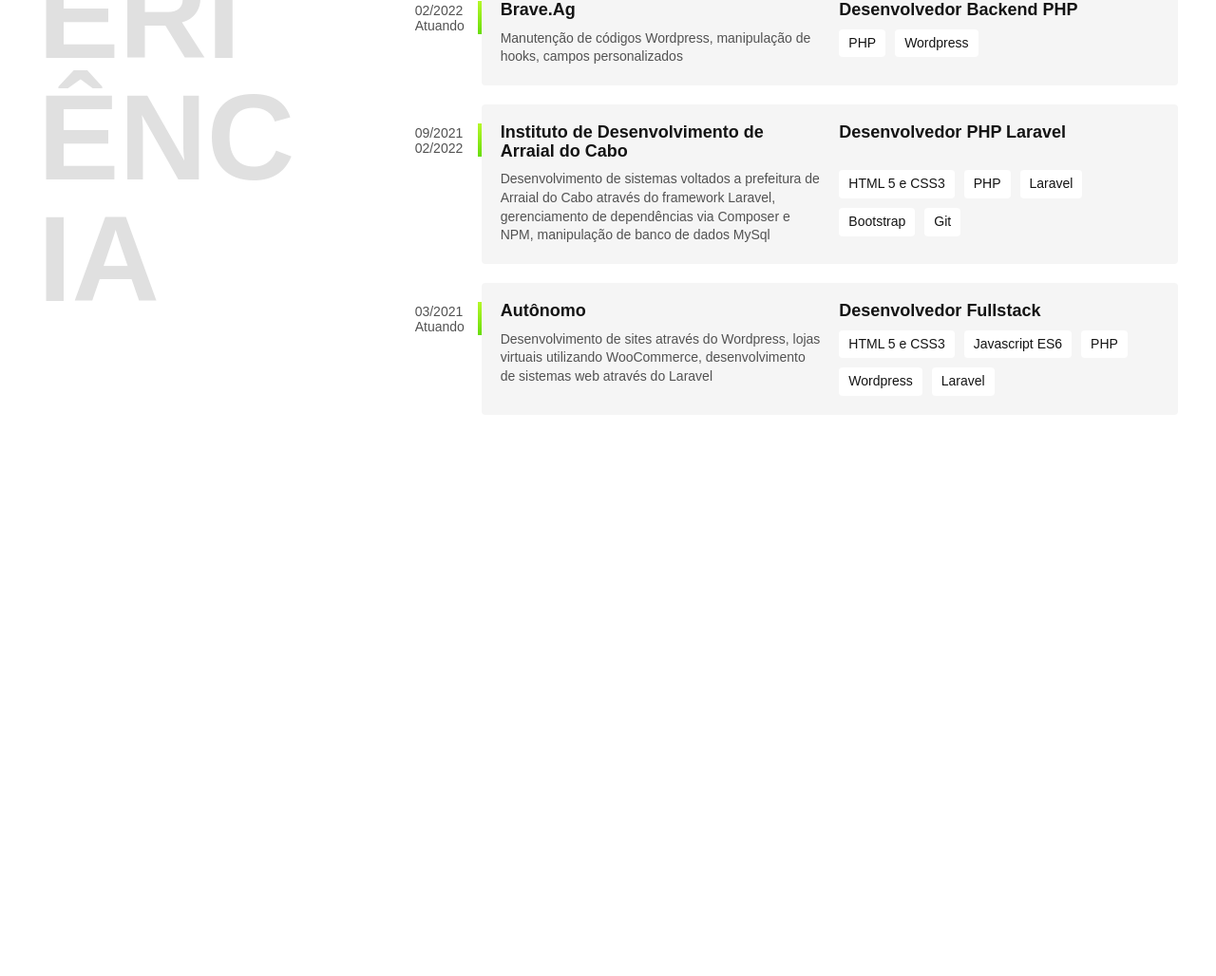
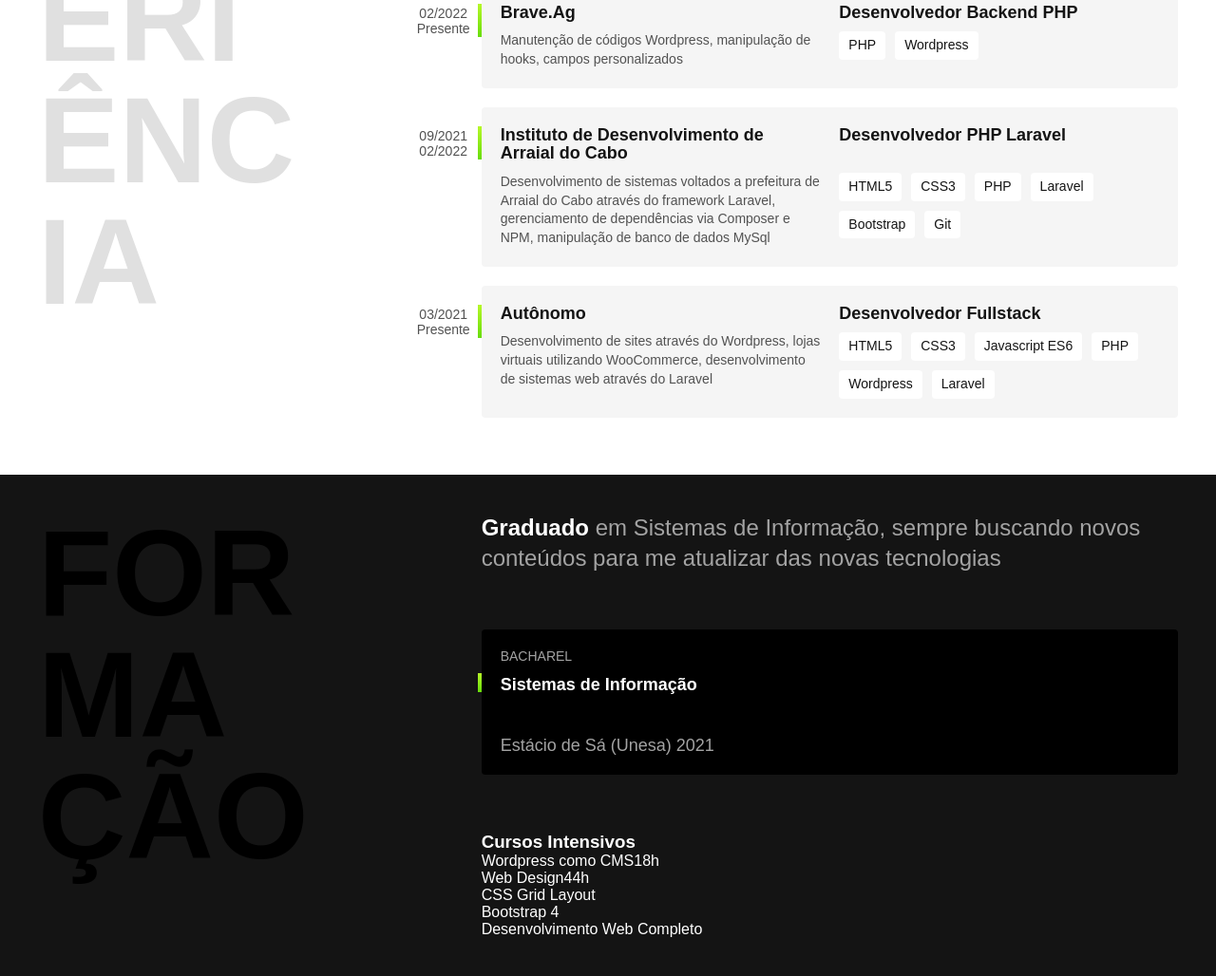
Before and after one commit to lucasfariarj/Portfolio, a plain HTML site: page index.html in a window 1280 px wide. Shown: the part 785-1813 px from the top of the page at 95% size. Before the commit the page ends 1282 px from the top, so only its background shows below. Drawn offline with Linux system fonts and the light colour scheme.

Commit message:
estrutura

```diff
--- a/index.html
+++ b/index.html
@@ -6,13 +6,14 @@
     <meta http-equiv="X-UA-Compatible" content="IE=edge">
     <meta name="viewport" content="width=device-width, initial-scale=1.0">
     <link rel="stylesheet" href="./style/style.css">
+    <script src="https://kit.fontawesome.com/55d8ee30fb.js" crossorigin="anonymous"></script>
     <title>Lucas Dev - Portfólio</title>
 </head>
 
 <body>
 
     <header>
-        <h1>Dev</h1>
+        <img src="./img/lfd.png" alt="Logo LFD" width="80px">
         <nav>
             <ul class="header-menu">
                 <li><a href="#experiencia">Experiência</a></li>
@@ -25,17 +26,17 @@
         <img src="./img/texugo.png" alt="Logo Dev">
         <div>
             <h1>Desenvolvedor Back End PHP Wordpress<br>e Laravel</h1>
-            <p>Olá! Me chamo Lucas e sou desenvolvedor</p>
+            <p>lucas.dasilvafaria@hotmail.com</p>
         </div>
     </main>
 
     <section class="container experiencia" id="experiencia" aria-label="Portfólio">
         <h2 class="subtitulo">Experiência</h2>
         <div>
-            <p class="experiencia-texto">Desenvolvo sites e sistemas web utilizando <strong>HTML</strong>, <strong>CSS</strong> e <strong>Javascript</strong>. Experiência sólida com <strong>PHP</strong> e
+            <p class="texto">Desenvolvo sites e sistemas web utilizando <strong>HTML</strong>, <strong>CSS</strong> e <strong>Javascript</strong>. Experiência sólida com <strong>PHP</strong> e
                 também com as ferramentas <strong>Wordpress</strong> e <strong>Laravel</strong></p>
                 <div class="empresa">
-                    <span class="empresa-ano">02/2022 Atuando</span>
+                    <span class="empresa-ano">02/2022 Presente</span>
                     <h3 class="empresa-titulo">Brave.Ag</h3>
                     <span class="empresa-titulo">Desenvolvedor Backend PHP</span>
                     <p class="empresa-texto">Manutenção de códigos Wordpress, manipulação de hooks, campos personalizados</p>
@@ -51,7 +52,8 @@
                     <p class="empresa-texto">Desenvolvimento de sistemas voltados a prefeitura de Arraial do Cabo através do framework Laravel, gerenciamento
                         de dependências via Composer e NPM, manipulação de banco de dados MySql</p>
                     <ul class="empresa-habilidades">
-                        <li>HTML 5 e CSS3</li>
+                        <li>HTML5</li>
+                        <li>CSS3</li>
                         <li>PHP</li>
                         <li>Laravel</li>
                         <li>Bootstrap</li>
@@ -59,12 +61,13 @@
                     </ul>
                 </div>
                 <div class="empresa">
-                    <span class="empresa-ano">03/2021 Atuando</span>
+                    <span class="empresa-ano">03/2021 Presente</span>
                     <h3 class="empresa-titulo">Autônomo</h3>
                     <span class="empresa-titulo">Desenvolvedor Fullstack</span>
                     <p class="empresa-texto">Desenvolvimento de sites através do Wordpress, lojas virtuais utilizando WooCommerce, desenvolvimento de sistemas web através do Laravel</p>
                     <ul class="empresa-habilidades">
-                        <li>HTML 5 e CSS3</li>
+                        <li>HTML5</li>
+                        <li>CSS3</li>
                         <li>Javascript ES6</li>
                         <li>PHP</li>
                         <li>Wordpress</li>
@@ -73,6 +76,33 @@
                 </div>
         </div>
     </section>
+    <section class="formacao" id="formacao" aria-label="Formação">
+        <div class="container formacao-conteudo">
+            <h2 class="subtitulo">Formação</h2>
+            <div>
+                <p class="texto"><strong>Graduado</strong> em Sistemas de Informação, sempre buscando novos conteúdos para me atualizar das novas tecnologias</p>
+                <ul class="faculdade-lista">
+                    <li class="faculdade">
+                        <span class="faculdade-tipo">Bacharel</span>
+                        <h3 class="faculdade-curso">Sistemas de Informação</h3>
+                        <span class="faculdade-instituicao">Estácio de Sá (Unesa) 2021</span>
+                    </li>
+                </ul>
+                <div class="formacao-extra">
+                    <div class="cursos">
+                        <h3>Cursos Intensivos</h3>
+                        <ul>
+                            <li>Wordpress como CMS<span>18h</span></li>
+                            <li>Web Design<span>44h</span></li>
+                            <li>CSS Grid Layout</li>
+                            <li>Bootstrap 4</li>
+                            <li>Desenvolvimento Web Completo</li>
+                        </ul>
+                    </div>
+                </div>
+            </div>
+        </div>
+    </section>
 
 </body>
 
--- a/style/experiencia.css
+++ b/style/experiencia.css
@@ -1,13 +1,5 @@
 .experiencia .subtitulo {
     color: #e0e0e0;
-}
-
-.experiencia-texto {
-    font-size: 1.5rem;
-    line-height: 1.33;
-    margin-bottom: 60px;
-    max-width: 60ch;
-    color: #525252;
 }
 
 .experiencia .texto strong {
@@ -39,8 +31,8 @@
 .empresa-ano {
     position: absolute;
     top: 22px;
-    left: -70px;
-    text-align: left;
+    left: -80px;
+    text-align: center;
     color: #525252;
     font-size: .875rem;
     width: 80px;
@@ -72,3 +64,35 @@
     background-color: #fff;
     padding: 5px 10px;
 }
+
+@media(max-width: 800px){
+    .experiencia {
+        grid-template-columns: 1fr;
+        gap: 40px;
+    }
+
+    .experiencia .subtitulo {
+        color: #141414;
+    }
+
+    .experiencia-texto {
+        font-size: 1.25rem;
+    }
+
+    .empresa-ano {
+        position: initial;
+        order: 1;
+        width: initial;
+        text-align: left;
+    }
+
+    .empresa-ano::before {
+        content: 'Período: ';
+    }
+}
+
+@media(max-width: 400px){
+    .empresa {
+        grid-template-columns: 1fr;
+    }
+}
--- /dev/null
+++ b/style/formacao.css
@@ -0,0 +1,62 @@
+.formacao {
+    background-color: #141414;
+    color:#fff;
+}
+
+.formacao .subtitulo {
+    color: #000;
+}
+
+.formacao .texto {
+    color: #a3a3a3;
+}
+
+.formacao .texto strong {
+    color: #fff;
+}
+
+.faculdade-lista {
+    display: flex;
+    flex-wrap: wrap;
+    gap: 20px;
+    margin-bottom: 60px;
+}
+
+.faculdade {
+    background-color: #000;
+    padding: 20px;
+    border-radius: 4px;
+    flex: 1;
+    display: flex;
+    flex-direction: column;
+}
+
+.faculdade-tipo {
+    font-size: .875rem;
+    text-transform: uppercase;
+    color: #a3a3a3;
+    margin-bottom: 10px;
+}
+
+.faculdade-curso {
+    font-size: 1.125rem;
+    line-height: 1.4;
+    margin-bottom: 40px;
+    position: relative;
+    flex: 1;
+}
+
+.faculdade-curso::before {
+    content:'';
+    display: block;
+    width: 4px;
+    height: 20px;
+    background: linear-gradient(#b6f829,#67dd0a);
+    position: absolute;
+    left: -24px;
+}
+
+.faculdade-instituicao {
+    font-size: 1.125rem;
+    color:#a3a3a3;
+}
--- a/style/global.css
+++ b/style/global.css
@@ -28,6 +28,7 @@ img {
     gap: 100px;
 }
 
+
 .subtitulo {
     font-size: 8rem;
     word-break: break-all;
@@ -35,3 +36,20 @@ img {
     text-transform: uppercase;
     max-width: 4ch;
 }
+
+.texto {
+    font-size: 1.5rem;
+    line-height: 1.33;
+    margin-bottom: 60px;
+    max-width: 60ch;
+    color: #525252;
+}
+
+@media(max-width: 800px){
+    .subtitulo {
+        font-size: 3rem;
+        text-transform: capitalize;
+        max-width: initial;
+    }
+
+}
--- a/style/style.css
+++ b/style/style.css
@@ -2,3 +2,4 @@
 @import url('header.css');
 @import url('introducao.css');
 @import url('experiencia.css');
+@import url('formacao.css');
```
Also changed, not shown: img/lfd.png (added).
